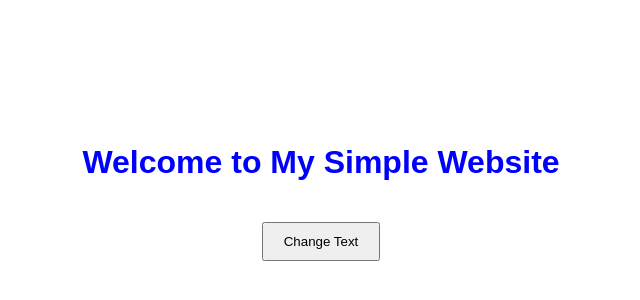
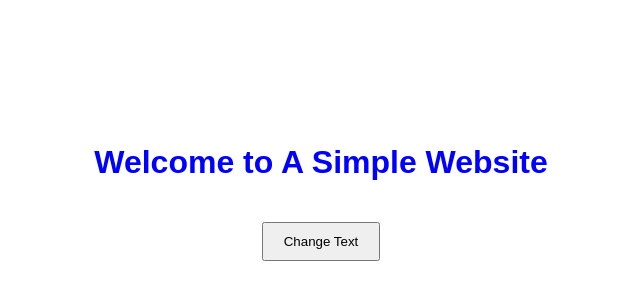
Before and after one commit to ErikBurton/demo_website, a plain HTML site: page index.html in a window 1280 px wide. Shown: the part 216-516 px from the top of the page, without its empty margins (319-959 px from the left). Drawn offline with Linux system fonts and the light colour scheme.

Commit message:
Updated welcome message

```diff
--- a/index.html
+++ b/index.html
@@ -7,7 +7,7 @@
     <link rel="stylesheet" href="assets/css/styles.css">
 </head>
 <body>
-    <h1 id="welcome-message">Welcome to My Simple Website</h1>
+    <h1 id="welcome-message">Welcome to A Simple Website</h1>
     <button id="change-text-btn">Change Text</button>
     <script src="assets/js/scripts.js"></script>
 </body>
```
